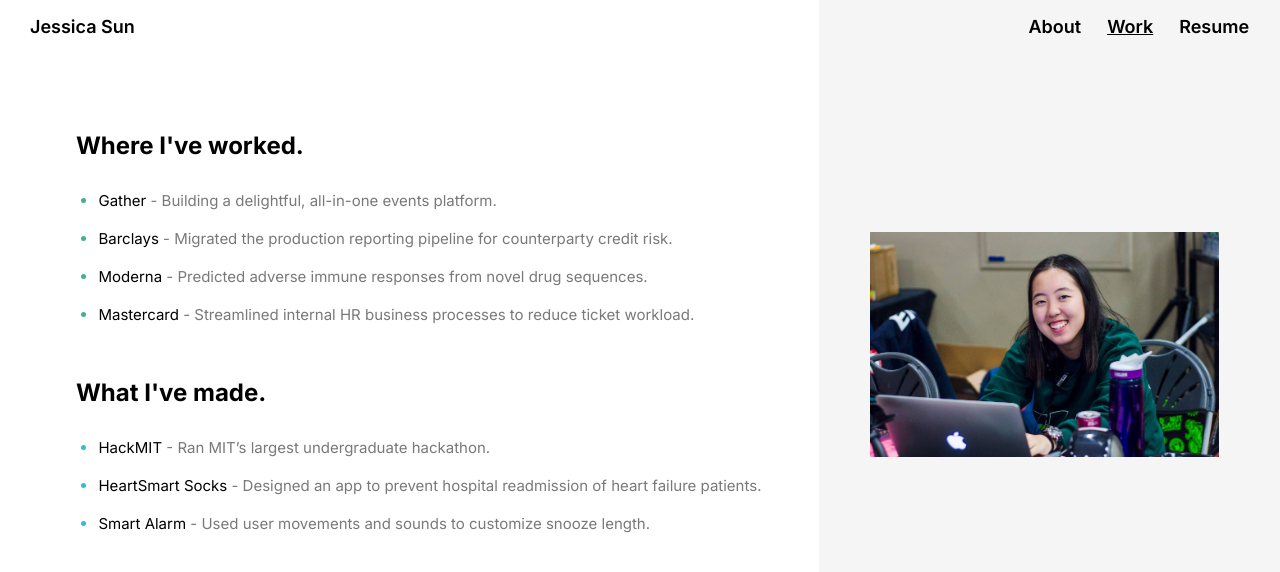
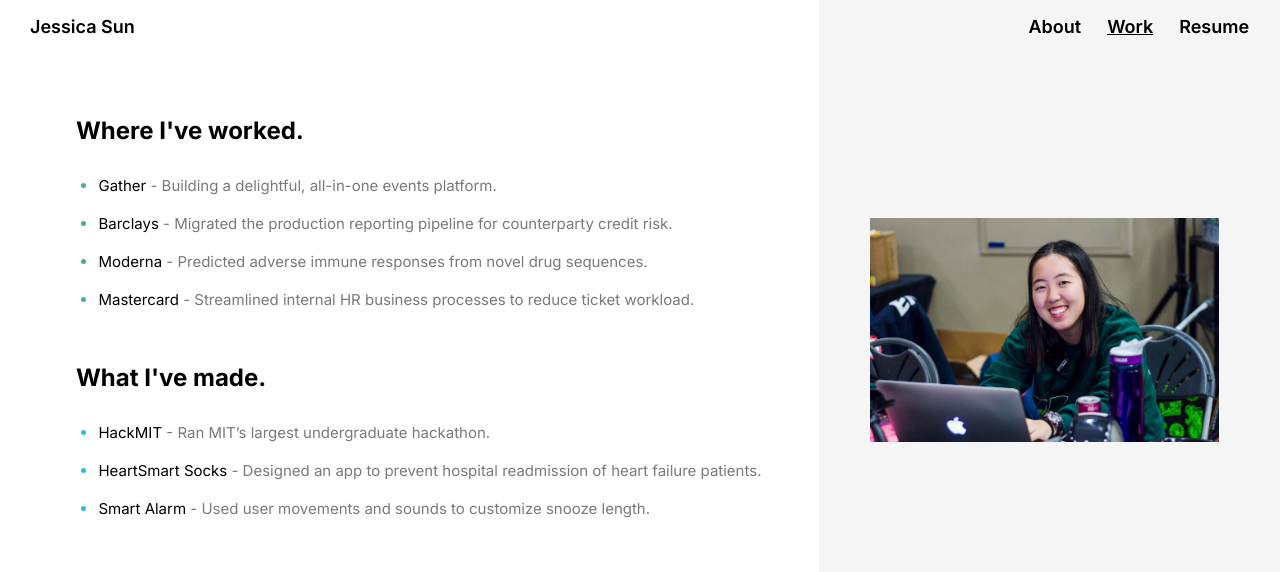
Before and after one commit to jessicajsun/personal-website, a Next.js app: page /work in a window 1280 px wide. Shown: the top 572 px of the page. Built offline with nearby package versions, Linux system fonts and the light colour scheme.

Commit message:
center work text

```diff
--- a/components/work.module.css
+++ b/components/work.module.css
@@ -1,9 +1,3 @@
-.centerScreen{
-  display: flex;
-  height: 70vh;
-  justify-content: center;
-}
-
 .topPanel{
   display: flex;
   flex-direction: row;
@@ -186,3 +180,11 @@
     padding-left: 4vw;
   }
 }
+
+@media screen and (min-width:1440px) and (min-height: 750px){
+  .centerScreen{
+    display: flex;
+    height: 70vh;
+    justify-content: center;
+  }
+}
```
